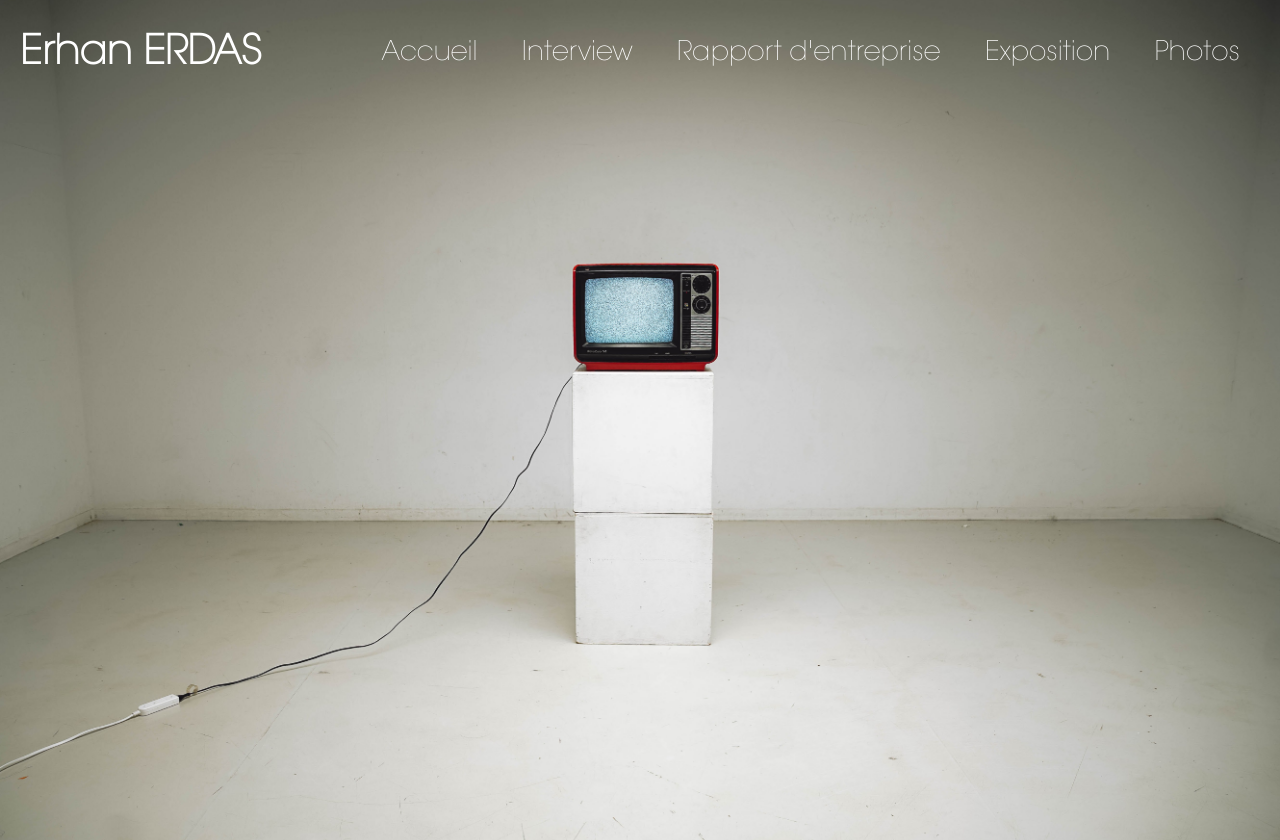
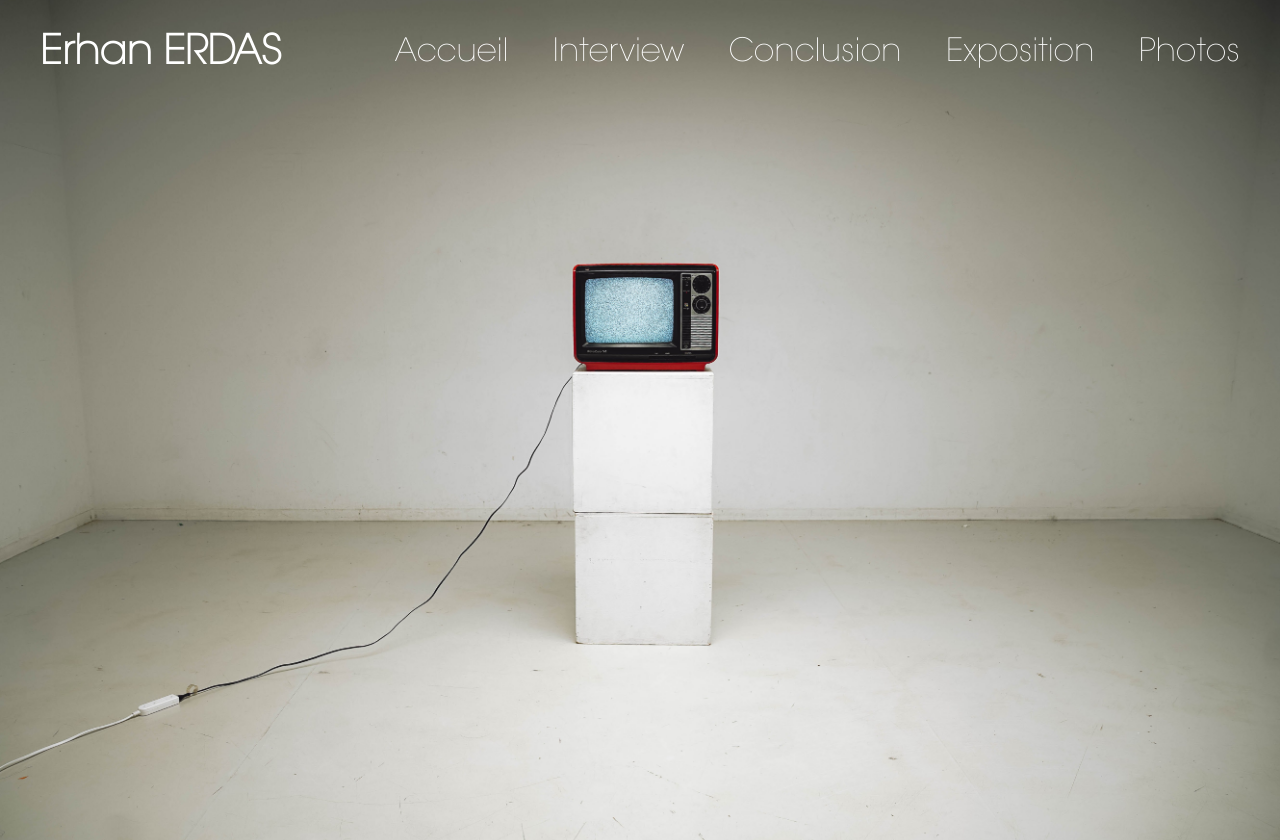
Before and after one commit to erdaserhan/PrefositeWeb, a plain HTML site: page index.html in a window 1280 px wide. Drawn offline with Linux system fonts and the light colour scheme; a web font is replaced by a local one.

Commit message:
"update"

```diff
--- a/css/style.css
+++ b/css/style.css
@@ -25,7 +25,7 @@
 
 .logo {
   font-size: 40px;
-  margin-left: 20px;
+  margin-left: 40px;
 }
 
 .logo h4 {
@@ -44,7 +44,7 @@
   margin-right: 40px;
   text-decoration: none;
   color: white;
-  font-size: 27px;
+  font-size: 32px;
 }
 
 .navbar-sections a:hover {
--- a/index.html
+++ b/index.html
@@ -20,7 +20,7 @@
     <nav class="navbar-sections">
       <a href="index.html">Accueil</a>
       <a href="entreprise/interview.html">Interview</a>
-      <a href="entreprise/rapport.html">Rapport d'entreprise</a>
+      <a href="entreprise/rapport.html">Conclusion</a>
       <a href="exposition/expo.html">Exposition</a>
       <a href="exposition/galerie.html">Photos</a>
     </nav>
```
Also changed, not shown: entreprise/interview.html (+1 -1 lines), entreprise/rapport.html (+3 -3 lines), exposition/expo.html (+1 -1 lines), exposition/galerie.html (+1 -1 lines).
